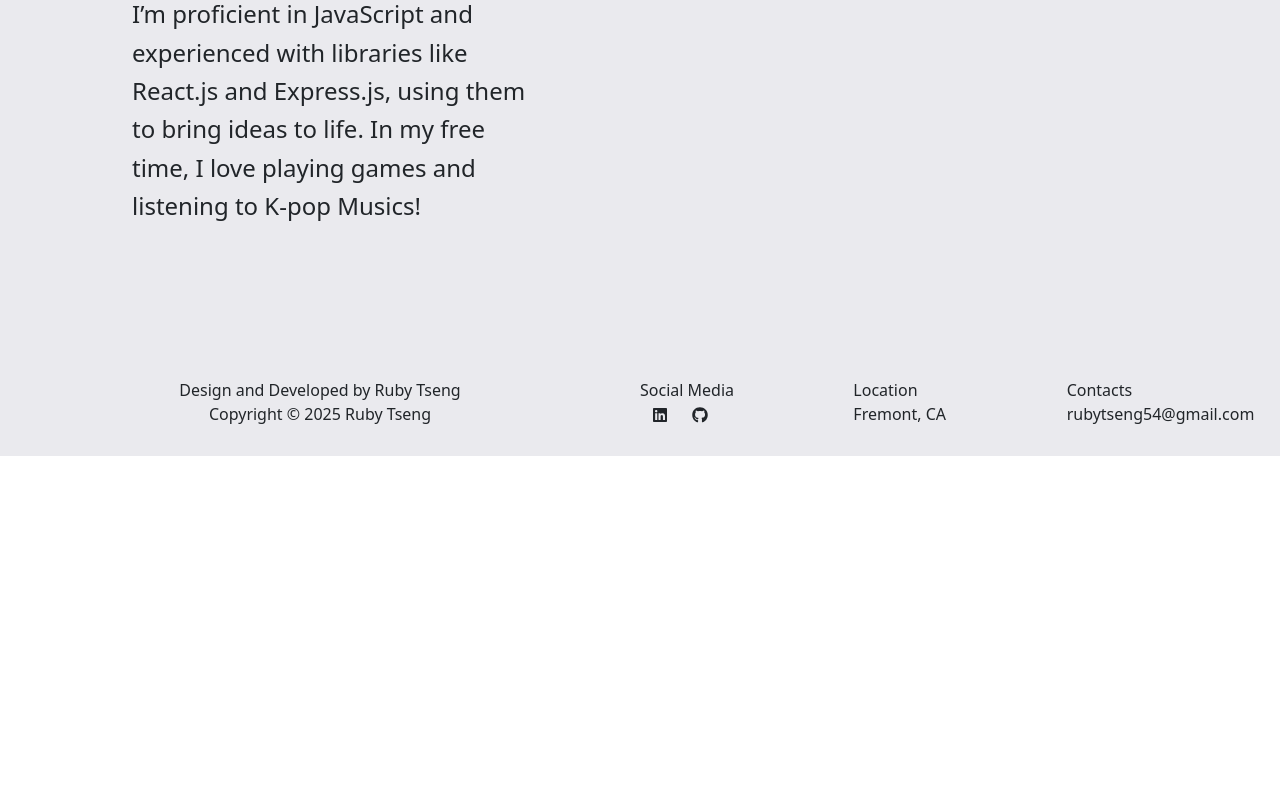
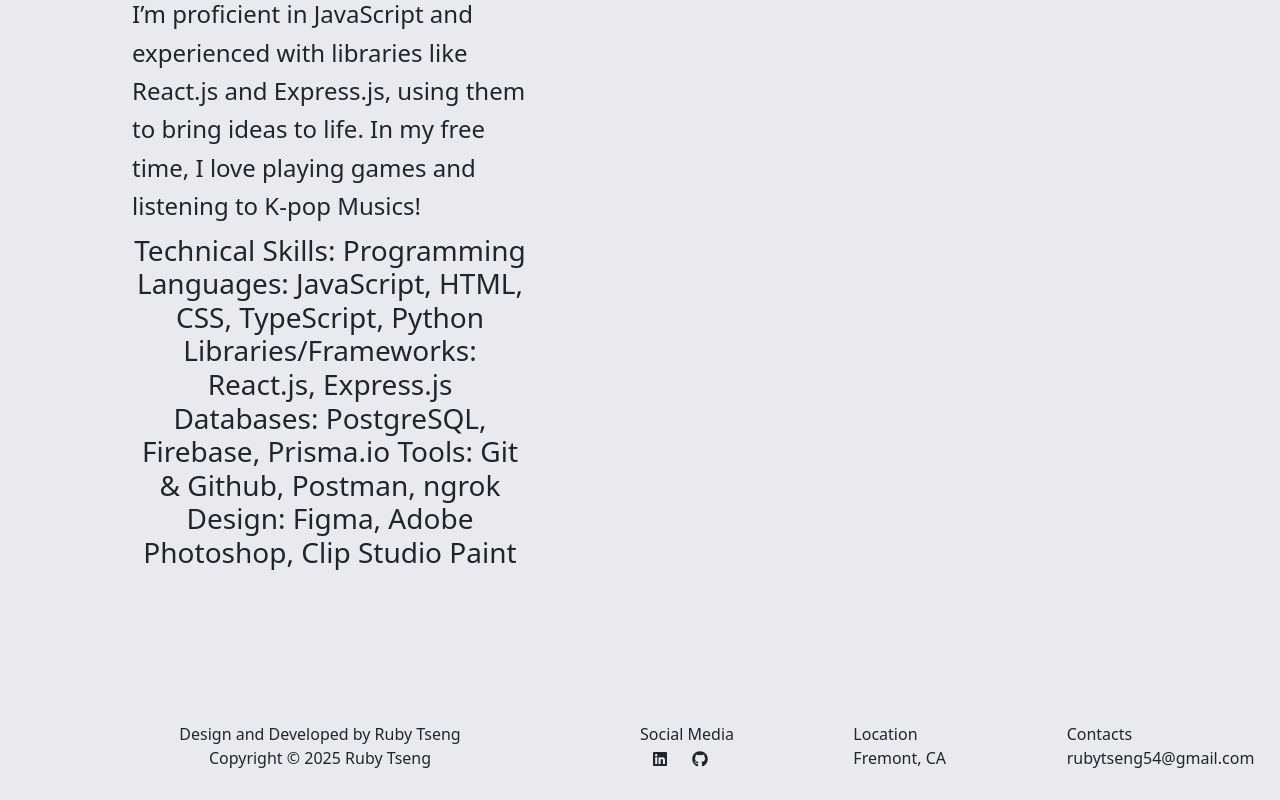
Before and after one commit to RubyTseng2538/portfolio, a React (Create React App) app: page /#/about in a window 1280 px wide. Shown: the part 811-1611 px from the top of the page. Before the commit the page ends 1267 px from the top, so only its background shows below. Built offline with nearby package versions, Linux system fonts and the light colour scheme.

Commit message:
Added technical skills section in about me

```diff
--- a/src/pages/about.js
+++ b/src/pages/about.js
@@ -18,6 +18,14 @@
 
 In my free time, I love playing games and listening to K-pop Musics!
                     </h2>
+                    <h3>
+                        Technical Skills:
+                        Programming Languages: JavaScript, HTML, CSS, TypeScript, Python
+                        Libraries/Frameworks: React.js, Express.js
+                        Databases: PostgreSQL, Firebase, Prisma.io
+                        Tools: Git & Github, Postman, ngrok
+                        Design: Figma, Adobe Photoshop, Clip Studio Paint
+                    </h3>
                     </div>
                 </Col>
                 <Col>
```
